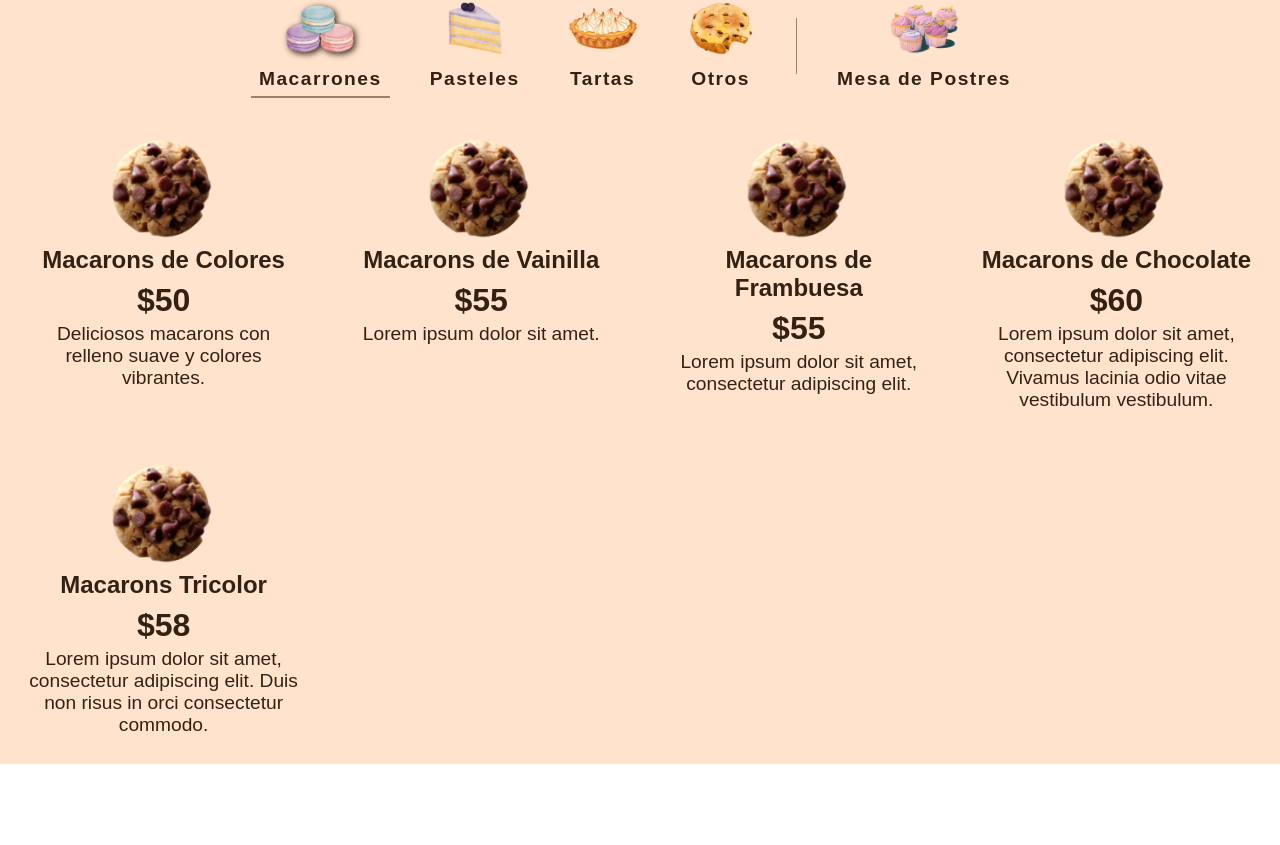
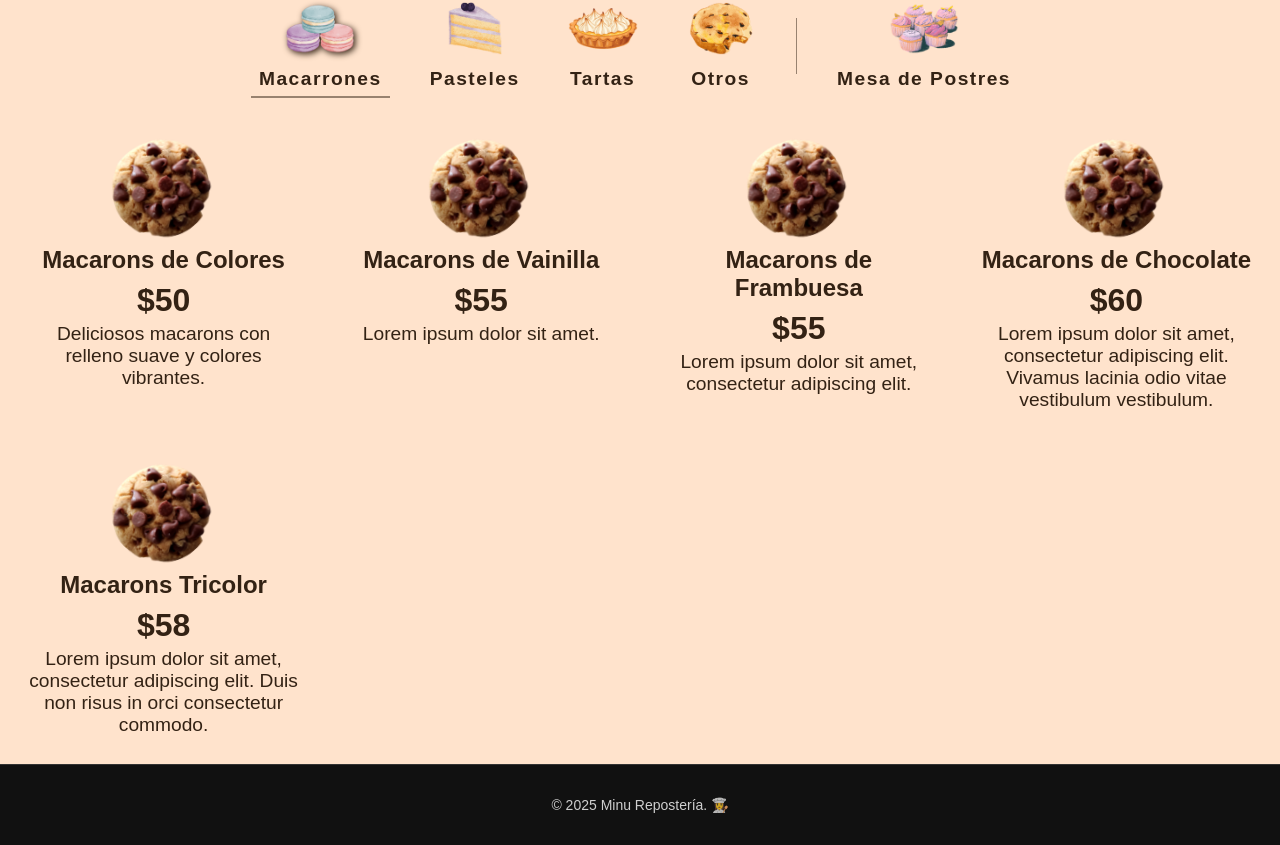
Before and after one commit to eml-bin/minu-website, a Next.js app: page / in a window 1280 px wide. Shown: the part 578-1423 px from the top of the page. Before the commit the page ends 1342 px from the top, so only its background shows below. Built offline with nearby package versions, Linux system fonts and the light colour scheme; a web font is replaced by a local one.

Commit message:
Footer v1.0.0

```diff
--- a/src/app/layout.tsx
+++ b/src/app/layout.tsx
@@ -4,6 +4,7 @@ import "./globals.css";
 import Background from "@/components/core/Background";
 import Navbar from "@/components/core/Navbar";
 import { LandingProviders } from "@/contexts/LandingProvider";
+import Footer from "@/components/core/Footer";
 
 const brandFont = Zen_Maru_Gothic({
   subsets: ["latin"],
@@ -30,6 +31,7 @@ export default function RootLayout({
           <Background>
             <Navbar />
             <main className={"mainContainer"}>{children}</main>
+            <Footer />
           </Background>
         </LandingProviders>
       </body>
--- /dev/null
+++ b/src/components/core/Footer.tsx
@@ -0,0 +1,9 @@
+import styles from "@/styles/core/Footer.module.css";
+
+export default function Footer() {
+  return (
+    <footer className={styles.footer}>
+      <p className={styles.text}>© 2025 Minu Repostería. 👩‍🍳</p>
+    </footer>
+  );
+}
--- /dev/null
+++ b/src/styles/core/Footer.module.css
@@ -0,0 +1,13 @@
+.footer {
+  padding: 2rem 1rem;
+  background-color: #111;
+  color: #fff;
+  text-align: center;
+  font-size: 0.875rem;
+  border-top: 1px solid #333;
+}
+
+.text {
+  margin: 0;
+  opacity: 0.8;
+}
```
